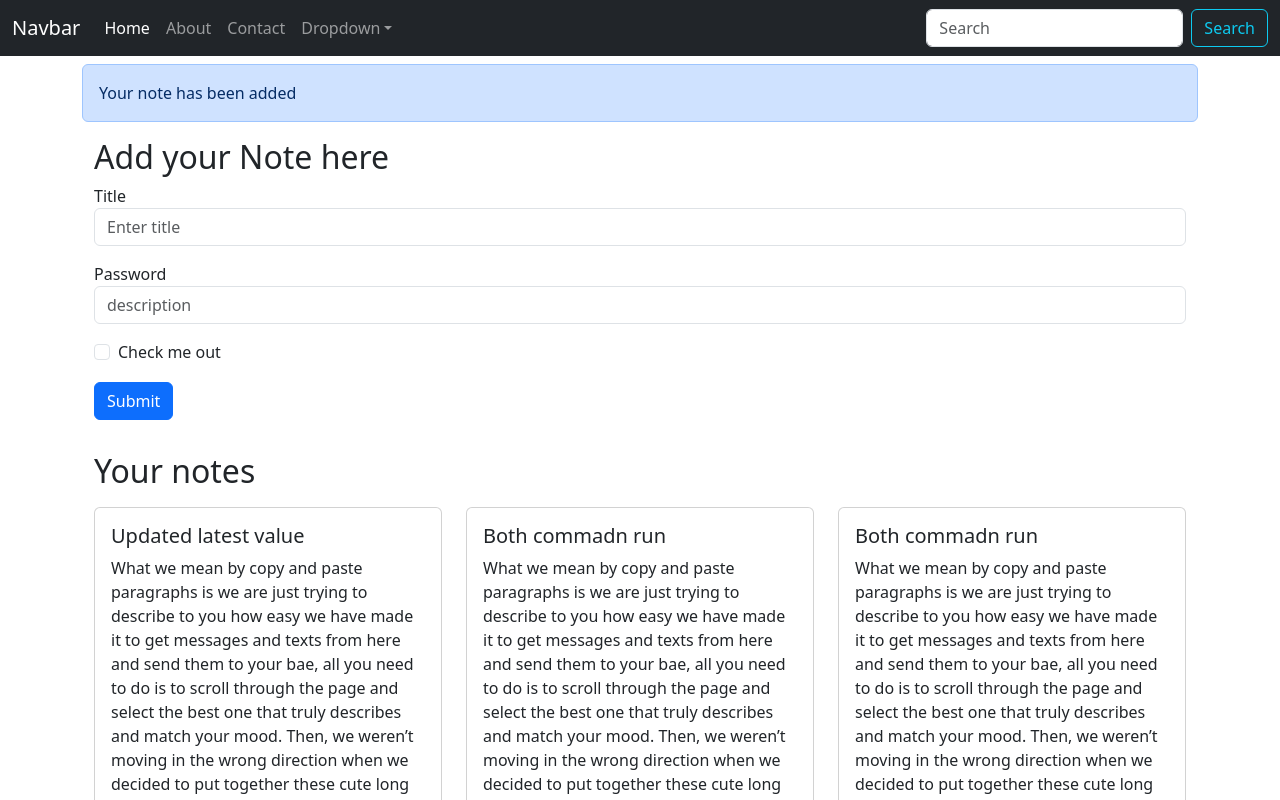
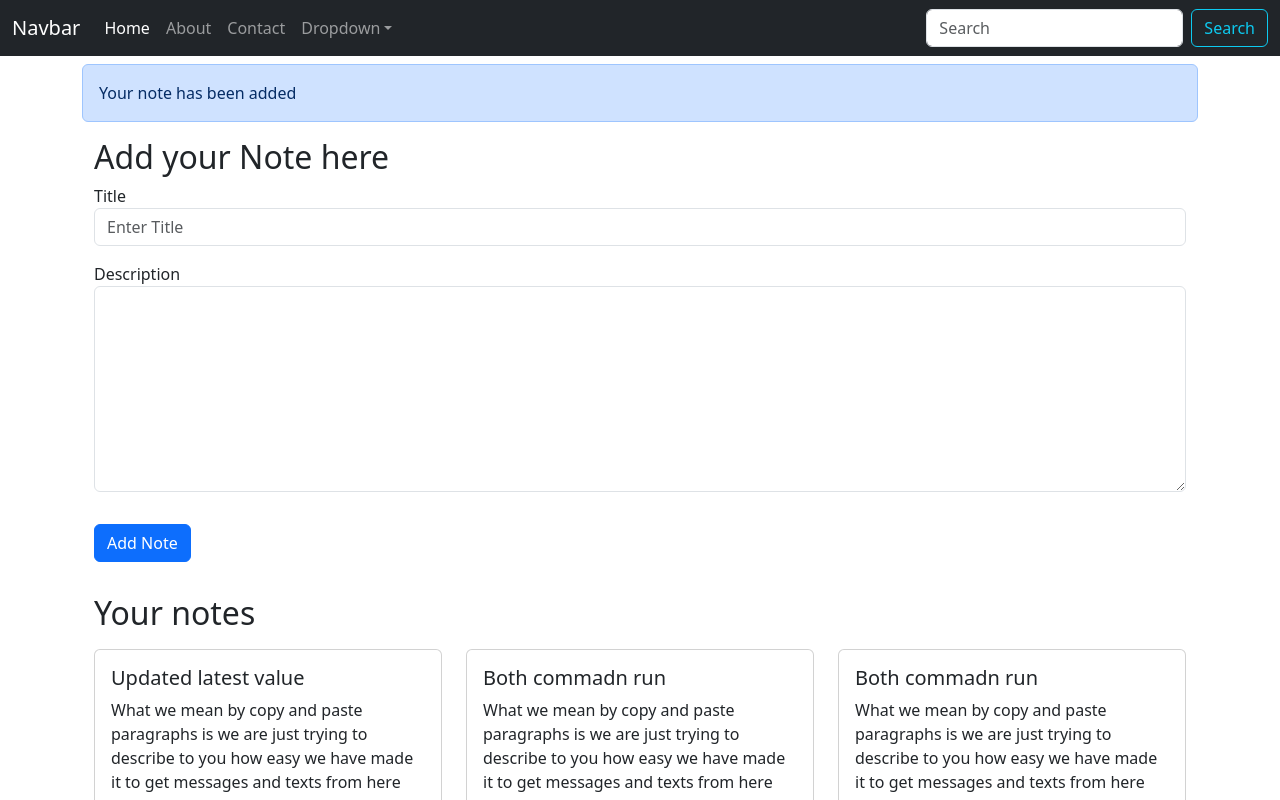
Before and after one commit to RUSHIKESHUBALE/inotebook, a React (Create React App) app: page / in a window 1280 px wide. Shown: the top 800 px of the page. Built offline with nearby package versions, Linux system fonts and the light colour scheme.

Commit message:
delete functionality added

```diff
--- a/src/Components/AddNote.js
+++ b/src/Components/AddNote.js
@@ -12,7 +12,7 @@ function AddNote() {
 
     const handleClick = (e)=>{
         e.preventDefault();  // For not reloading page
-        addNote(note.title, note.description, note.tag);
+        addNote(note.title, note.description, note.tag); // Whatever being changed at name (in the input of addNote form) equate it to its value
     }
 
     const onChange = (e)=>{
@@ -24,17 +24,13 @@ function AddNote() {
             <form>
                 <div className="form-group">
                     <label htmlFor="title">Title</label>
-                    <input type="text" className="form-control" id="title" name="title" aria-describedby="emailHelp" placeholder="Enter title" onChange={onChange}/>
+                    <input type="text" className="form-control" id="title" name="title" aria-describedby="emailHelp" placeholder="Enter Title" onChange={onChange}/>
                 </div>
                 <div className="form-group my-3">
-                    <label htmlFor="description">Password</label>
-                    <input type="text" className="form-control" id="description" name="description" placeholder="description" onChange={onChange}/>
+                    <label htmlFor="description">Description</label>
+                    <textarea type="text" className="form-control" id="description" name="description"  rows="8" onChange={onChange}/>
                 </div>
-                <div className="form-check">
-                    <input type="checkbox" className="form-check-input" id="exampleCheck1" />
-                    <label className="form-check-label" htmlFor="exampleCheck1">Check me out</label>
-                </div>
-                <button type="submit" className="btn btn-primary my-3" onClick={handleClick}>Submit</button>
+                <button type="submit" className="btn btn-primary my-3" onClick={handleClick}>Add Note</button>
             </form>
         </div>
     )
--- a/src/Components/Notes.js
+++ b/src/Components/Notes.js
@@ -16,8 +16,8 @@ function Notes() {
             <AddNote />
             <div className="row my-3">
                 <h2>Your notes</h2>
-                {notes.map((note, addNote) => {
-                    return <NotesItem key={note._id} title={note.title} description={note.description} />
+                {notes.map((note) => {
+                    return <NotesItem key={note._id} note = {note} /> // Sending the whole note as props
                 })}
             </div>
         </>
--- a/src/Components/NotesItem.js
+++ b/src/Components/NotesItem.js
@@ -1,19 +1,27 @@
-import React from 'react'
-import {
-    Link
-} from "react-router-dom";
+import React, { useContext } from 'react'
+import noteContext from '../context/notes/notescontext'
 
 
 function NotesItem(props) {
+    const context = useContext(noteContext);
+    const {deleteNote} = context;
+    const { note } = props;
+    // console.log(note._id);
+
+    const handleClick = (e)=>{
+        e.preventDefault();
+        deleteNote(note._id)
+    }
+
     return (
         <div className="col-md-4">
             <div className="card my-2" >
                 <div className="card-body">
-                    <h5 className="card-title">{props.title}</h5>
-                    <p className="card-text">{props.description}</p>
+                    <h5 className="card-title">{note.title}</h5>
+                    <p className="card-text">{note.description}</p>
                     <div className="contianer d-flex justify-content-between mb-2">
                         <button type="button" className="btn btn-primary" >Edit</button>
-                        <button type="button" className="btn btn-danger">Delete</button>
+                        <button type="button" className="btn btn-danger" onClick={handleClick}>Delete</button>
                     </div>
                 </div>
             </div>
--- a/src/context/notes/NotesStates.js
+++ b/src/context/notes/NotesStates.js
@@ -9,7 +9,7 @@ const NoteState = (props)=>{
           "_id": "642eesfdb06341450desad718e4343f",
           "user": "642eb00c41450ad718e4343a",
           "title": "Updated latest value",
-          "description": "What we mean by copy and paste paragraphs is we are just trying to describe to you how easy we have made it to get messages and texts from here and send them to your bae, all you need to do is to scroll through the page and select the best one that truly describes and match your mood. Then, we weren’t moving in the wrong direction when we decided to put together these cute long paragraphs for her copy and paste ",
+          "description": "What we mean by copy and paste paragraphs is we are just trying to describe to you how easy we have made it to get messages and texts from here and send them to your bae, all you need to do is to scroll through the page and select the best one that truly describes and match your mood. Then, we  moving in the wrong direction when we decided to put together these cute long paragraphs for her copy and paste ",
           "tag": "Update",
           "timeStamp": "2023-04-06T11:43:31.730Z",
           "__v": 0
@@ -18,7 +18,7 @@ const NoteState = (props)=>{
           "_id": "6VEDCXAS42f702a38a1qawdc77sq833417d73",
           "user": "642eb00c41450ad718e4343a",
           "title": "Both commadn run",
-          "description": "What we mean by copy and paste paragraphs is we are just trying to describe to you how easy we have made it to get messages and texts from here and send them to your bae, all you need to do is to scroll through the page and select the best one that truly describes and match your mood. Then, we weren’t moving in the wrong direction when we decided to put together these cute long paragraphs for her copy and paste ",
+          "description": "What we mean by copy and paste paragraphs is we are just trying to describe to you how easy we have made it to get messages and texts from here and send them to your bae, all you need to do is to scroll through the page and select the best one that truly describes and match your mood. Then, we  moving in the wrong direction when we decided to put together these cute long paragraphs for her copy and paste ",
           "tag": "Lovestory",
           "timeStamp": "2023-04-07T01:21:46.708Z",
           "__v": 0
@@ -27,7 +27,7 @@ const NoteState = (props)=>{
           "_id": "642vedczf70qs2a38a1c77swa833417d73",
           "user": "642eb00c41450ad718e4343a",
           "title": "Both commadn run",
-          "description": "What we mean by copy and paste paragraphs is we are just trying to describe to you how easy we have made it to get messages and texts from here and send them to your bae, all you need to do is to scroll through the page and select the best one that truly describes and match your mood. Then, we weren’t moving in the wrong direction when we decided to put together these cute long paragraphs for her copy and paste ",
+          "description": "What we mean by copy and paste paragraphs is we are just trying to describe to you how easy we have made it to get messages and texts from here and send them to your bae, all you need to do is to scroll through the page and select the best one that truly describes and match your mood. Then, we  moving in the wrong direction when we decided to put together these cute long paragraphs for her copy and paste ",
           "tag": "Lovestory",
           "timeStamp": "2023-04-07T01:21:46.708Z",
           "__v": 0
@@ -36,7 +36,7 @@ const NoteState = (props)=>{
           "_id": "642f702a3qw8a1c7wq7833417ewsd73",
           "user": "642eb00c41450ad718e4343a",
           "title": "Both commadn run",
-          "description": "What we mean by copy and paste paragraphs is we are just trying to describe to you how easy we have made it to get messages and texts from here and send them to your bae, all you need to do is to scroll through the page and select the best one that truly describes and match your mood. Then, we weren’t moving in the wrong direction when we decided to put together these cute long paragraphs for her copy and paste ",
+          "description": "What we mean by copy and paste paragraphs is we are just trying to describe to you how easy we have made it to get messages and texts from here and send them to your bae, all you need to do is to scroll through the page and select the best one that truly describes and match your mood. Then, we  moving in the wrong direction when we decided to put together these cute long paragraphs for her copy and paste ",
           "tag": "Lovestory",
           "timeStamp": "2023-04-07T01:21:46.708Z",
           "__v": 0
@@ -63,7 +63,13 @@ const NoteState = (props)=>{
      }
      // Delete note
      const deleteNote = (id)=>{
+      console.log("Deleting the note" + id);
+      const newNotesArray = notes.filter(removethatNote);
+      const removethatNote = (note)=>{
+        return note._id != id;
+      }
 
+      setNotes(newNotesArray);
      }
 
      // Edit note
@@ -73,7 +79,7 @@ const NoteState = (props)=>{
 
 
     return (
-      <noteContext.Provider value={{notes, addNote, }}>
+      <noteContext.Provider value={{notes, addNote, deleteNote, editNote }}>
           {props.children}
       </noteContext.Provider>
     )
```
